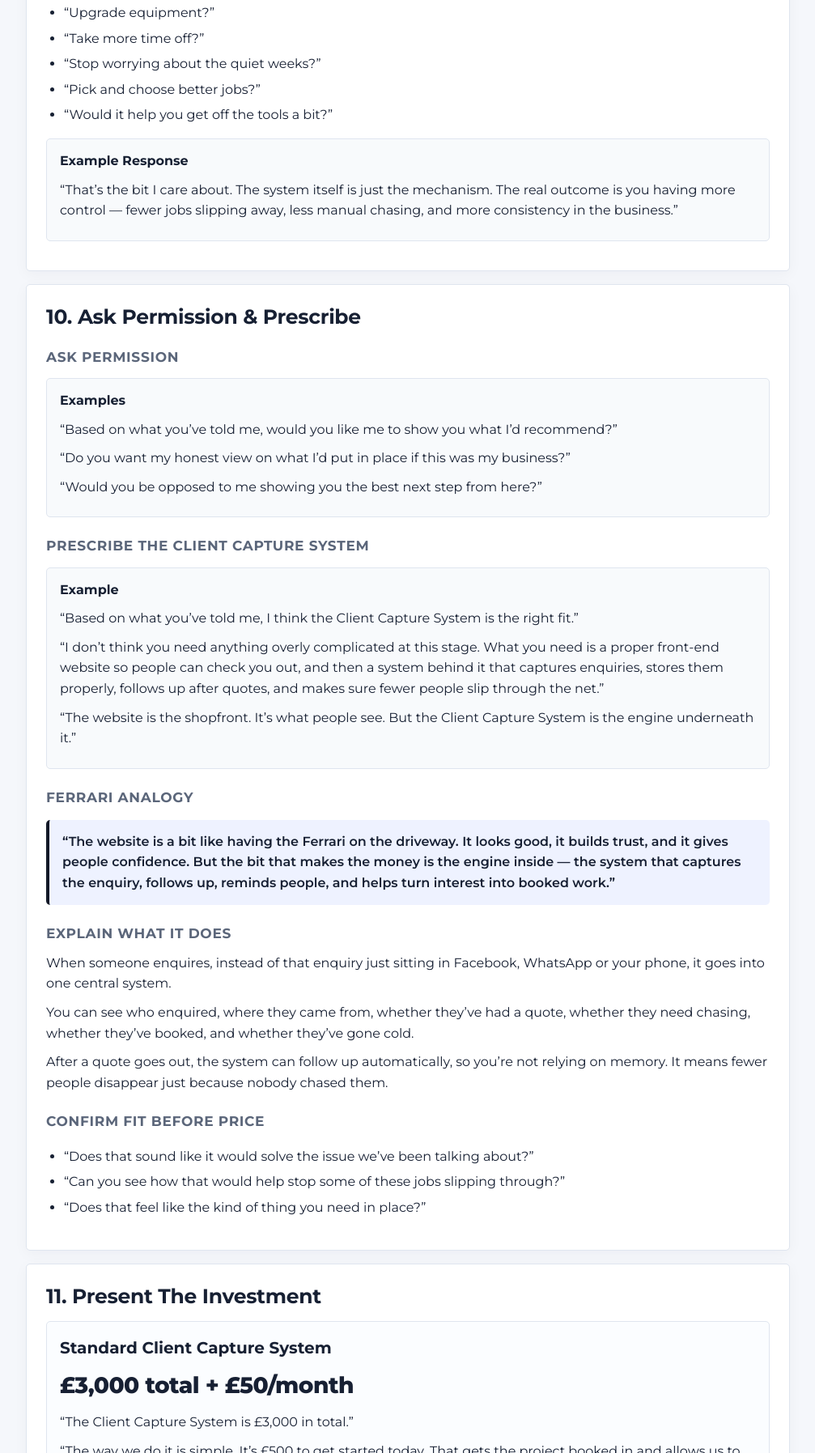
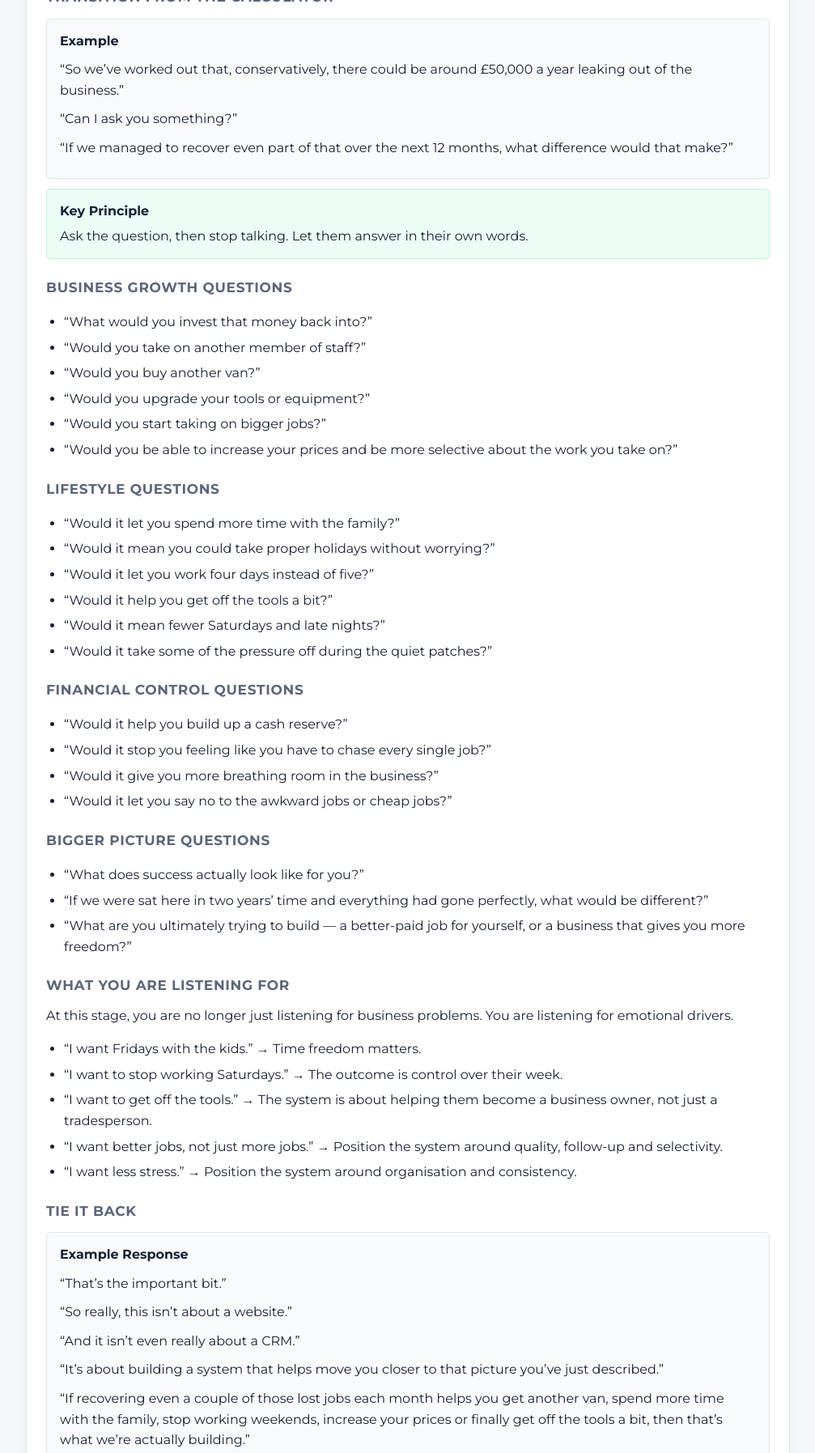
Before and after one commit to blincoworld/main, a plain HTML site: page call-script.html in a window 1280 px wide. Shown: the part 7581-9376 px from the top of the page at 81% size, without its empty margins (136-1143 px from the left). Drawn offline with Linux system fonts and the light colour scheme.

Commit message:
Add files via upload

```diff
--- a/call-script.html
+++ b/call-script.html
@@ -387,20 +387,74 @@
     </section>
 
     <section id="future-state">
-      <h2>9. Future State</h2>
+      <h2>9. Future State / Future Pacing</h2>
       <h3>Objective</h3>
-      <p>Get them emotionally connected to the outcome.</p>
-      <h3>Questions To Ask</h3>
+      <p>Get the prospect thinking about what life and business would look like if they recovered even a portion of the money currently slipping through the cracks.</p>
+      <p>This is not about making unrealistic promises. It is about reconnecting them with the reason they started the business in the first place.</p>
+
+      <h3>Transition From The Calculator</h3>
+      <div class="example"><strong>Example</strong>
+        <p>“So we’ve worked out that, conservatively, there could be around £50,000 a year leaking out of the business.”</p>
+        <p>“Can I ask you something?”</p>
+        <p>“If we managed to recover even part of that over the next 12 months, what difference would that make?”</p>
+      </div>
+      <div class="note green"><strong>Key Principle</strong>Ask the question, then stop talking. Let them answer in their own words.</div>
+
+      <h3>Business Growth Questions</h3>
       <ul>
-        <li>“If you recovered even part of that lost money, what would that allow you to do?”</li>
-        <li>“Would you take on more staff?”</li>
-        <li>“Upgrade equipment?”</li>
-        <li>“Take more time off?”</li>
-        <li>“Stop worrying about the quiet weeks?”</li>
-        <li>“Pick and choose better jobs?”</li>
+        <li>“What would you invest that money back into?”</li>
+        <li>“Would you take on another member of staff?”</li>
+        <li>“Would you buy another van?”</li>
+        <li>“Would you upgrade your tools or equipment?”</li>
+        <li>“Would you start taking on bigger jobs?”</li>
+        <li>“Would you be able to increase your prices and be more selective about the work you take on?”</li>
+      </ul>
+
+      <h3>Lifestyle Questions</h3>
+      <ul>
+        <li>“Would it let you spend more time with the family?”</li>
+        <li>“Would it mean you could take proper holidays without worrying?”</li>
+        <li>“Would it let you work four days instead of five?”</li>
         <li>“Would it help you get off the tools a bit?”</li>
+        <li>“Would it mean fewer Saturdays and late nights?”</li>
+        <li>“Would it take some of the pressure off during the quiet patches?”</li>
       </ul>
-      <div class="example"><strong>Example Response</strong><p>“That’s the bit I care about. The system itself is just the mechanism. The real outcome is you having more control — fewer jobs slipping away, less manual chasing, and more consistency in the business.”</p></div>
+
+      <h3>Financial Control Questions</h3>
+      <ul>
+        <li>“Would it help you build up a cash reserve?”</li>
+        <li>“Would it stop you feeling like you have to chase every single job?”</li>
+        <li>“Would it give you more breathing room in the business?”</li>
+        <li>“Would it let you say no to the awkward jobs or cheap jobs?”</li>
+      </ul>
+
+      <h3>Bigger Picture Questions</h3>
+      <ul>
+        <li>“What does success actually look like for you?”</li>
+        <li>“If we were sat here in two years’ time and everything had gone perfectly, what would be different?”</li>
+        <li>“What are you ultimately trying to build — a better-paid job for yourself, or a business that gives you more freedom?”</li>
+      </ul>
+
+      <h3>What You Are Listening For</h3>
+      <p>At this stage, you are no longer just listening for business problems. You are listening for emotional drivers.</p>
+      <ul>
+        <li>“I want Fridays with the kids.” → Time freedom matters.</li>
+        <li>“I want to stop working Saturdays.” → The outcome is control over their week.</li>
+        <li>“I want to get off the tools.” → The system is about helping them become a business owner, not just a tradesperson.</li>
+        <li>“I want better jobs, not just more jobs.” → Position the system around quality, follow-up and selectivity.</li>
+        <li>“I want less stress.” → Position the system around organisation and consistency.</li>
+      </ul>
+
+      <h3>Tie It Back</h3>
+      <div class="example"><strong>Example Response</strong>
+        <p>“That’s the important bit.”</p>
+        <p>“So really, this isn’t about a website.”</p>
+        <p>“And it isn’t even really about a CRM.”</p>
+        <p>“It’s about building a system that helps move you closer to that picture you’ve just described.”</p>
+        <p>“If recovering even a couple of those lost jobs each month helps you get another van, spend more time with the family, stop working weekends, increase your prices or finally get off the tools a bit, then that’s what we’re actually building.”</p>
+      </div>
+
+      <div class="note"><strong>Key Principle</strong>Don’t just ask, “What would you do with the £52,000?” Ask, “What would change?” Money is the vehicle. You are trying to uncover what the money represents.</div>
     </section>
 
     <section id="prescribe">
@@ -579,7 +633,7 @@
         <li>Map their follow-up process.</li>
         <li>Identify leakage.</li>
         <li>Quantify the cost.</li>
-        <li>Ask what recovered revenue would mean.</li>
+        <li>Future pace what recovered revenue would change in their business and life.</li>
         <li>Ask permission to recommend.</li>
         <li>Prescribe the right package.</li>
         <li>Confirm the solution makes sense.</li>
```
